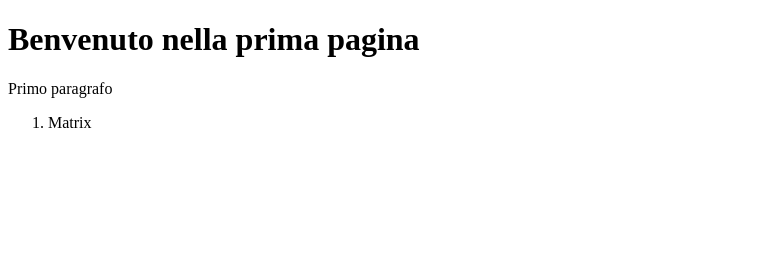
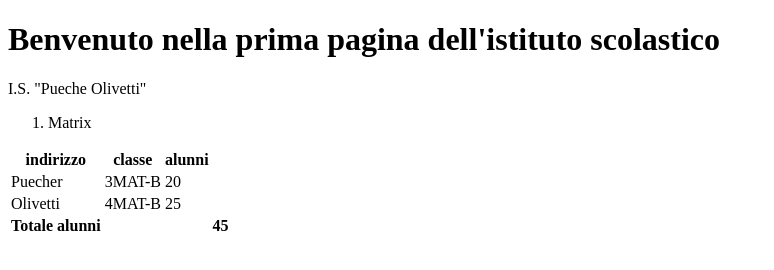
Before and after one commit to Nagimi7/test, a plain HTML site: page index.html in a window 1280 px wide. Shown: the whole page, without its empty margins (0-774 px from the left). Drawn offline with Linux system fonts and the light colour scheme.

Commit message:
aggiunta tabella

```diff
--- a/index.html
+++ b/index.html
@@ -7,13 +7,49 @@
     <title>Prima pagina</title>
 </head>
 <body>
-    <h1>Benvenuto nella prima pagina </h1>
-    <p>Primo paragrafo</p>
+    <h1>Benvenuto nella prima pagina dell'istituto scolastico </h1>
+    <p>I.S. "Pueche Olivetti"</p>
     <ol>
         <li> Matrix</li>
 
     </ol>
 
+    <!-- Tabella-->
+    <table>
+        <thead>
+            <tr>
+                <th> indirizzo</th>
+                <th> classe</th>
+                <th>alunni</th>
+            </tr>
+        </thead>
+
+        <tbody>
+            <tr>
+                <td>Puecher</td>
+                <td>3MAT-B</td>
+                <td>20</td>
+            </tr>
+            <tr>
+                <td> Olivetti</td>
+                <td>4MAT-B</td>
+                <td>25</td>
+            </tr>
+        </tbody>
+
+        <tfoot>
+            <tr>
+                <td><strong>Totale alunni</strong></td>
+                <td></td>
+                <td></td>
+                <td><strong>45</strong></td>
+            </tr>
+
+        </tfoot>
+
+
+    </table>
+
 
 </body>
 </html>
```
